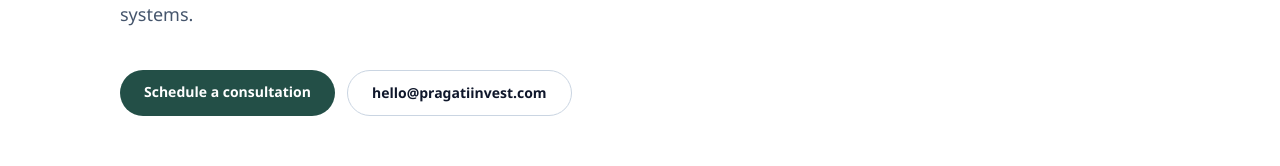
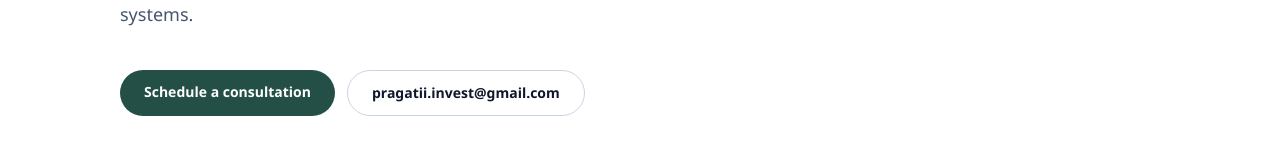
Before and after one commit to Gmaheshh/pragatiinvest-site, a Next.js app: page / in a window 1280 px wide. Shown: the part 560-726 px from the top of the page. Built offline with nearby package versions, Linux system fonts and the light colour scheme.

Commit message:
Update Pragati site contact email

```diff
--- a/app/page.tsx
+++ b/app/page.tsx
@@ -61,7 +61,7 @@ export default function Home() {
       "Operational challenge:",
       form.workflow || "-",
     ].join("\n");
-    return `mailto:hello@pragatiinvest.com?subject=${encodeURIComponent(subject)}&body=${encodeURIComponent(body)}`;
+    return `mailto:pragatii.invest@gmail.com?subject=${encodeURIComponent(subject)}&body=${encodeURIComponent(body)}`;
   }, [form]);
 
   function handleSubmit(event: React.FormEvent<HTMLFormElement>) {
@@ -113,10 +113,10 @@ export default function Home() {
                 Schedule a consultation
               </a>
               <a
-                href="mailto:hello@pragatiinvest.com"
+                href="mailto:pragatii.invest@gmail.com"
                 className="rounded-full border border-slate-300 px-6 py-3 text-sm font-semibold text-slate-900 transition hover:bg-slate-50"
               >
-                hello@pragatiinvest.com
+                pragatii.invest@gmail.com
               </a>
             </div>
           </div>
@@ -300,7 +300,7 @@ export default function Home() {
             url: "https://pragatiinvest.com",
             description:
               "Pragati Invest provides business intelligence, AI-powered process automation, and AI readiness advisory for Indian SMEs and family-run businesses.",
-            email: "hello@pragatiinvest.com",
+            email: "pragatii.invest@gmail.com",
             areaServed: "India",
             serviceType: [
               "Business Intelligence",
```
Also changed, not shown: 1 other file (tests, documents, lock files or other folders).
